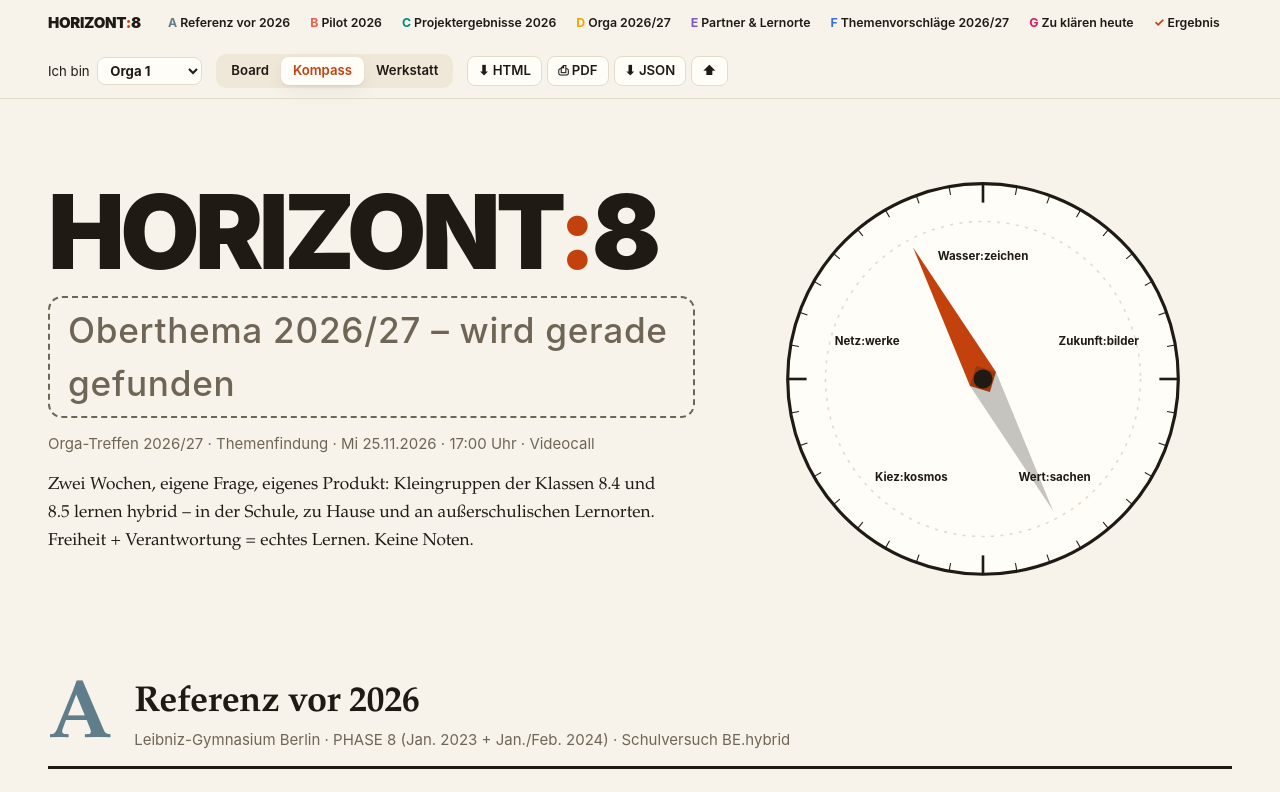
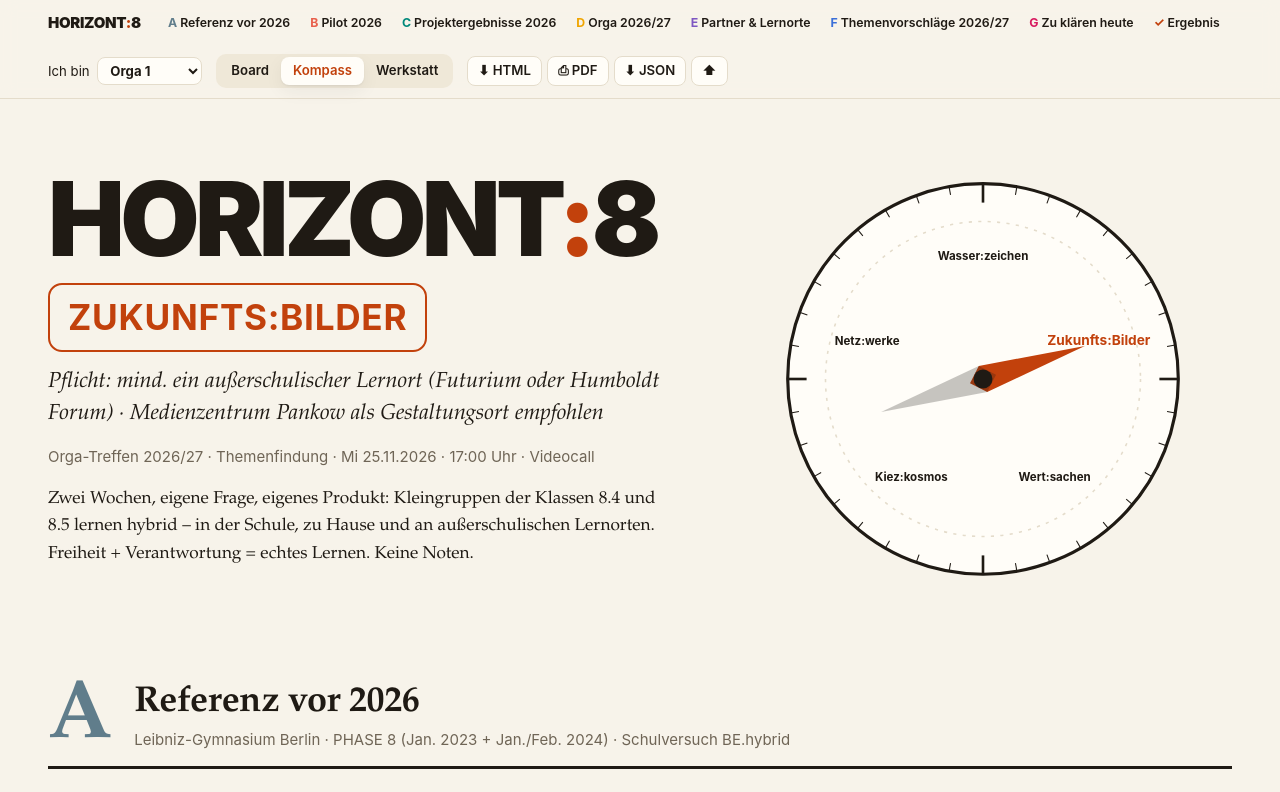
Before and after one commit to Nitrogen-ai/Horizont8, a plain HTML site: page kompass.html in a window 1280 px wide. Shown: the top 792 px of the page. Drawn offline with Linux system fonts and the light colour scheme.

Commit message:
Beschluss 25.11.: Oberthema Zukunfts:Bilder im Board (Kompass-Hero + Nadel, Badge)
Co-Authored-By: Claude Opus 5.5 <noreply@anthropic.com>

```diff
--- a/assets/data.js
+++ b/assets/data.js
@@ -10,7 +10,8 @@ window.H8_DATA = {
     klassen: "8.4 + 8.5",
     teilnehmende: ["Orga 1", "Orga 2", "KL 1", "KL 2"],
     rollen: { "Orga 1": "Orga (operativ)", "Orga 2": "Orga (Kontakte, Termine, Partner)", "KL 1": "Klassenleitung", "KL 2": "Klassenleitung" },
-    storageKey: "h8-orga-2026-11-25"
+    storageKey: "h8-orga-2026-11-25",
+    beschluss: { oberthema: "Zukunfts:Bilder", claim: "Pflicht: mind. ein außerschulischer Lernort (Futurium oder Humboldt Forum) · Medienzentrum Pankow als Gestaltungsort empfohlen" }
   },
 
   agenda: [
@@ -170,7 +171,7 @@ window.H8_DATA = {
           beispiel: "Solar-Rover → Wasserproben-Rover · Arduino-Feuchtesensor · Podcast „Wem gehört die Spree?“",
           pro: "Konkreter, kostenloser Einstieg · sehr interdisziplinär · gut für Futurium (Städte, Ernährung, Energie)",
           contra: "Klingt enger als Beweg:gründe → Wortspiel offen formulieren und betonen, dass Wasser auch Metapher sein darf" },
-        { id: "th-zukunft", kicker: "Vorschlag 2 · Start im Futurium", titel: "Zukunft:bilder",
+        { id: "th-zukunft", kicker: "Vorschlag 2 · Start im Futurium", titel: "Zukunfts:Bilder", badge: "beschlossen am 25.11.2026",
           claim: "Wie wollen wir morgen leben?",
           text: "Die neun Futurium-Zukunftsboxen als Themenfelder – mögliche, wahrscheinliche, wünschbare Zukünfte entwerfen und ein Stück davon heute bauen.",
           chips: ["Städte", "Arbeit", "Ernährung", "Gesundheit", "Demokratie", "Mensch & Technik", "Weltraum", "Energie", "Mobilität"],
--- a/kompass.html
+++ b/kompass.html
@@ -63,7 +63,7 @@
     <circle cx="200" cy="200" r="186" fill="var(--card)" stroke="var(--fg)" stroke-width="3"/>
     <circle cx="200" cy="200" r="150" fill="none" stroke="var(--line)" stroke-width="1.5" stroke-dasharray="3 6"/>
     <g id="ticks"></g><g id="labels"></g>
-    <g id="needle"><polygon points="200,58 214,200 200,214 186,200" fill="var(--accent)"/><polygon points="200,342 214,200 200,186 186,200" fill="var(--fg)" opacity=".25"/></g>
+    <g id="needle"><polygon points="200,98 213,200 200,213 187,200" fill="var(--accent)"/><polygon points="200,302 213,200 200,187 187,200" fill="var(--fg)" opacity=".25"/></g>
     <circle cx="200" cy="200" r="9" fill="var(--fg)"/>
   </svg>
 </div>
@@ -87,7 +87,7 @@
   document.getElementById("meta").textContent = D.meta.untertitel + " · " + D.meta.termin;
 
   function hero() {
-    const d = H.st.decisions, ot = document.getElementById("ot");
+    const d0 = H.st.decisions, B = D.meta.beschluss || {}, d = { oberthema: d0.oberthema || B.oberthema || "", claim: d0.claim || B.claim || "" }, ot = document.getElementById("ot");
     ot.innerHTML = d.oberthema ? `<span class="ot">${H.esc(d.oberthema)}</span>` : `<span class="ot open">Oberthema 2026/27 – wird gerade gefunden</span>`;
     document.getElementById("claim").textContent = d.claim || "";
     compass();
@@ -97,7 +97,8 @@
     const items = th.tiles.filter((t) => !/kombi/.test(t.id));
     const n = items.length, R = 168;
     document.getElementById("ticks").innerHTML = Array.from({ length: 36 }, (_, i) => { const a = i * 10 * Math.PI / 180; const r1 = i % 9 ? 178 : 168; return `<line x1="${200 + Math.sin(a) * r1}" y1="${200 - Math.cos(a) * r1}" x2="${200 + Math.sin(a) * 186}" y2="${200 - Math.cos(a) * 186}" stroke="var(--fg)" stroke-width="${i % 9 ? 1 : 2.5}"/>`; }).join("");
-    const rk = H.ranking(), lead = rk[0] && rk[0].total > 0 && (!rk[1] || rk[1].total < rk[0].total) ? rk[0].tile.id : null;
+    const rk = H.ranking(), B = (D.meta.beschluss || {}).oberthema, fixed = B && items.find((t) => t.titel === (H.st.decisions.oberthema || B));
+    const lead = fixed ? fixed.id : (rk[0] && rk[0].total > 0 && (!rk[1] || rk[1].total < rk[0].total) ? rk[0].tile.id : null);
     document.getElementById("labels").innerHTML = items.map((t, i) => {
       const a = (i / n) * 2 * Math.PI, x = 200 + Math.sin(a) * (R - 52), y = 200 - Math.cos(a) * (R - 52);
       const v = Object.values(H.st.votes[t.id] || {}).reduce((s, b) => s + b, 0);
```
